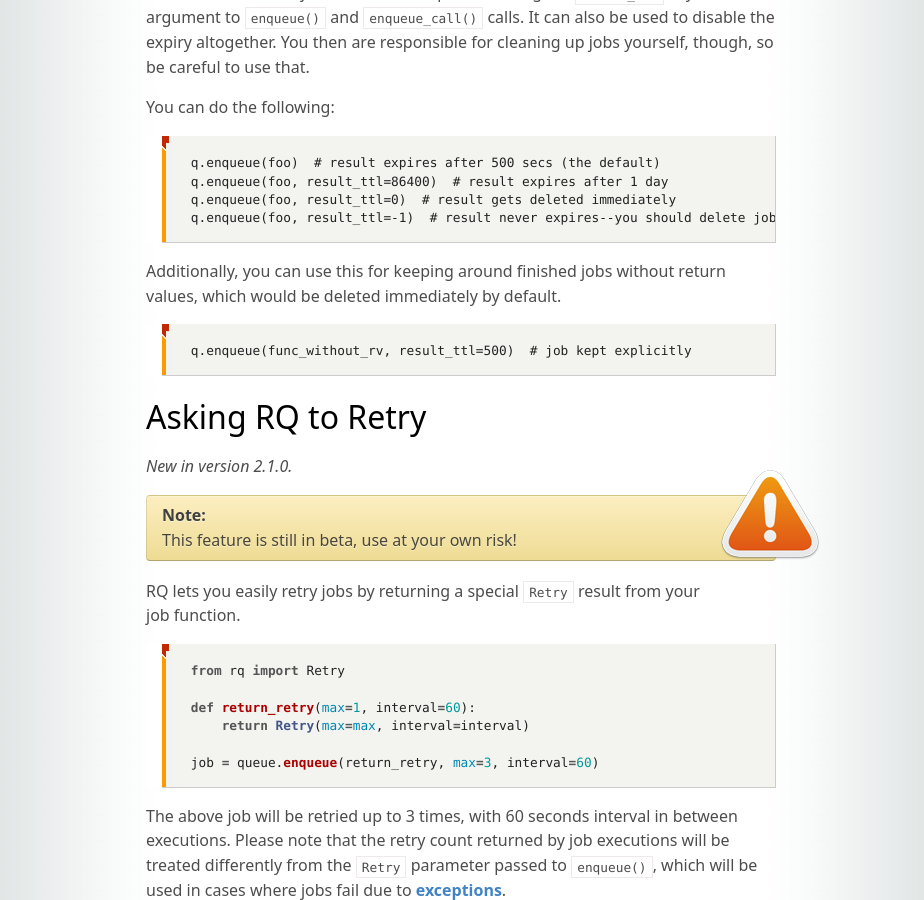
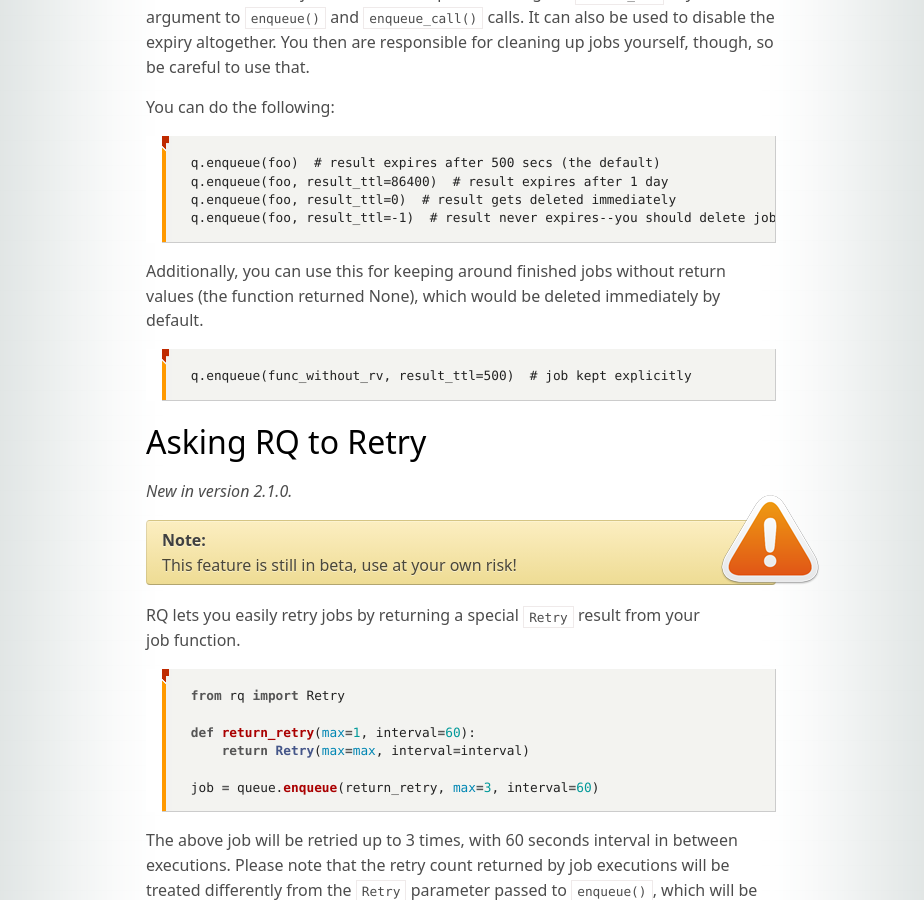
Before and after one commit to rq/rq, a Jekyll site: the page built from docs/docs/results.md, in a window 1280 px wide and 900 px high, scrolled down 1734 px. Shown: the whole window, without its empty margins (179-1103 px from the left). Built offline with Jekyll 4.4.1, drawn with Linux system fonts in a browser that asks for light colours; some web fonts are replaced; comment, search, counter and statistics services are not loaded.

Commit message:
no return means function/task returns None

```diff
--- a/docs/docs/results.md
+++ b/docs/docs/results.md
@@ -76,7 +76,7 @@
     q.enqueue(foo, result_ttl=-1)  # result never expires--you should delete jobs manually
 
 Additionally, you can use this for keeping around finished jobs without return
-values, which would be deleted immediately by default.
+values (the function returned None), which would be deleted immediately by default.
 
     q.enqueue(func_without_rv, result_ttl=500)  # job kept explicitly
 
```
